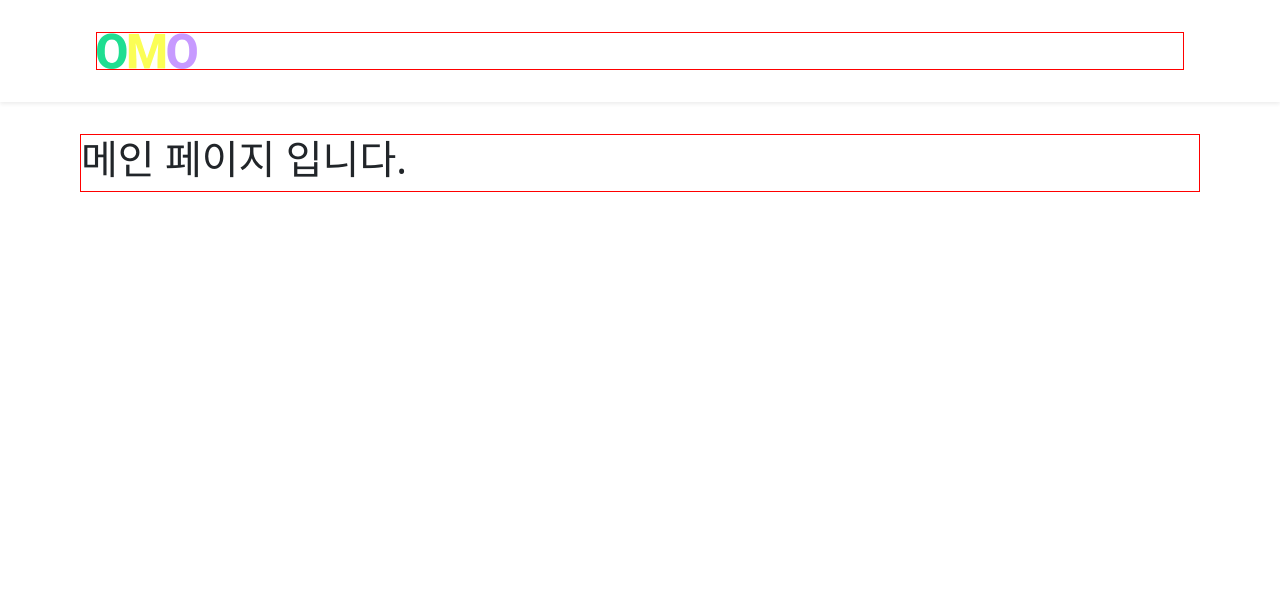
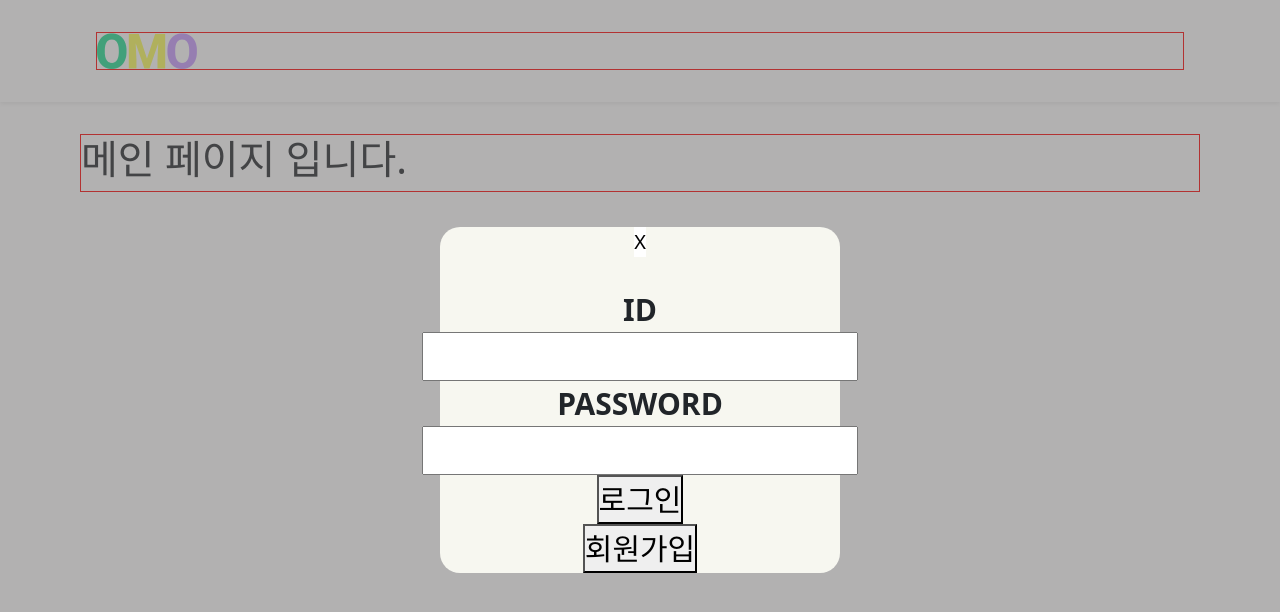
Before and after one commit to gimziae/omo_front, a React (Create React App) app: page / in a window 1280 px wide. Both pictures are taken after a click on the icon 1170 px from the left and 50 px from the top of the page. Shown: the top 612 px of the page. Built offline with nearby package versions, Linux system fonts and the light colour scheme.

Commit message:
로그인 모달창 생성

```diff
--- a/src/App.js
+++ b/src/App.js
@@ -1,5 +1,4 @@
 import { Route, Routes } from "react-router-dom";
-import Header from "./components/Header";
 import Main from "./pages/Main";
 
 import "./scss/style.scss";
--- a/src/components/LoginModal.jsx
+++ b/src/components/LoginModal.jsx
@@ -3,7 +3,34 @@ import styled from "styled-components";
 
 import { FaUser } from "react-icons/fa";
 
+const ModalBackground = styled.div`
+	position: absolute;
+	top: 0;
+	left: 0;
+	width: 100%;
+	height: 100%;
+	background: rgba(102, 100, 100, 0.5);
+	display: flex;
+	justify-content: center;
+	align-items: center;
+`;
+
+const ModalBox = styled.div`
+	position: relative;
+	width: 400px;
+	z-index: 10;
+	background: #f7f7f0;
+	font-size: 30px;
+	font-weight: 600;
+	border-radius: 20px;
+	display: flex;
+	flex-direction: column;
+	justify-content: center;
+	align-items: center;
+`;
+
 const ModalBtn = styled.button`
+	/* position: absolute; */
 	margin-bottom: 30px;
 	border: none;
 	background-color: white;
@@ -18,12 +45,17 @@ export default function LoginModal() {
 	return (
 		<>
 			{isModal ? (
-				<div className="modal">
-					<div className="modalBox">
+				<ModalBackground>
+					<ModalBox>
 						<ModalBtn onClick={ModalHandler}>X</ModalBtn>
-						HELLO CODESTATES!
-					</div>
-				</div>
+						<span>ID</span>
+						<input type="id" />
+						<span>PASSWORD</span>
+						<input type="password" name="" id="" />
+						<button>로그인</button>
+						<button>회원가입</button>
+					</ModalBox>
+				</ModalBackground>
 			) : (
 				<FaUser className="user" onClick={ModalHandler} />
 			)}
--- a/src/scss/components/_loginModal.scss
+++ /dev/null
@@ -1,24 +0,0 @@
-.modal {
-    position: absolute;
-    width: 100%;
-    height: 100%;
-    background-color: black;
-    display: flex;
-    justify-content: center;
-    align-items: center;
-    z-index: 50;
-    .modalBox {
-        position: absolute;
-        width: 400px;
-        height: 150px;
-        z-index: 10;
-        background-color: white;
-        font-size: 30px;
-        font-weight: 600;
-        border-radius: 20px;
-        display: flex;
-        flex-direction: column;
-        justify-content: center;
-        align-items: center;
-    }
-}
--- a/src/scss/style.scss
+++ b/src/scss/style.scss
@@ -39,6 +39,6 @@ body {
 
 // components
 @import "./components/header";
-@import "./components/loginModal";
+
 // pages
 @import "./pages/main";
```
